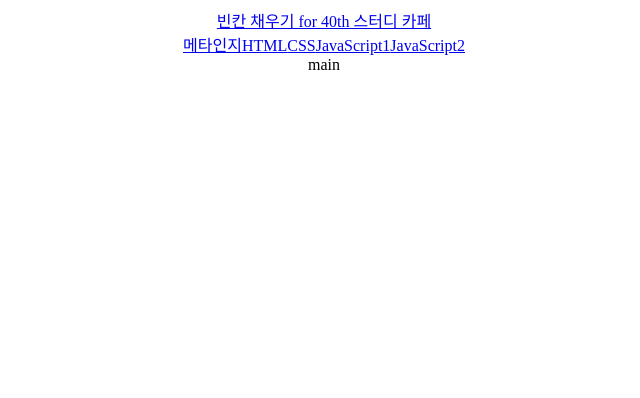
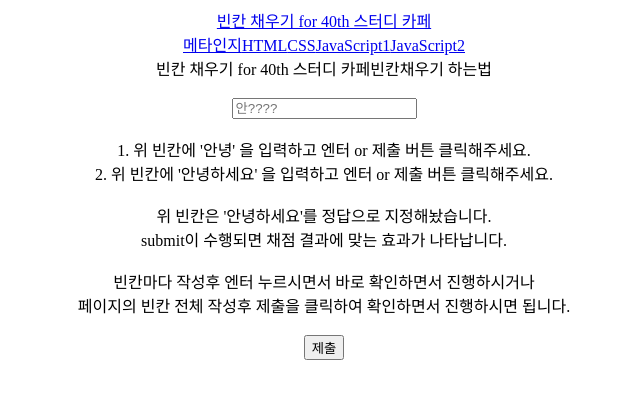
Before and after one commit to haileyport/fill-the-blank-react, a React (Create React App) app: page / in a window 1280 px wide. Shown: the top 398 px of the page, without its empty margins (316-956 px from the left). Built offline with nearby package versions, Linux system fonts and the light colour scheme.

Commit message:
style: style 변경

```diff
--- a/src/App.js
+++ b/src/App.js
@@ -17,7 +17,7 @@ function App() {
         <div>
           <Menu />
         </div>
-        <div className="h-screen bg-teal-800 border-2 border-rose-600">
+        <div className="h-screen bg-slate-500">
           <Routes>
             <Route path="/" element={<Main />}></Route>
             <Route path="/meta" element={<Meta />}></Route>
--- a/src/component/Menu.js
+++ b/src/component/Menu.js
@@ -10,9 +10,9 @@ const Menu = () => {
     { title: "JavaScript2", url: "/javascript2" },
   ];
   return (
-    <div className="flex flex-row flex justify-between items-center max-w-6xl h-16 mx-auto px-4 bg-emerald-600">
+    <div className="flex flex-row flex justify-between items-center max-w-6xl h-16 mx-auto px-4 bg-indigo-900">
       <header>
-        <Link className="text-amber-50" to="/">
+        <Link className="font-bold text-violet-100" to="/">
           빈칸 채우기 for 40th 스터디 카페
         </Link>
       </header>
@@ -21,7 +21,7 @@ const Menu = () => {
           return (
             <Link
               key={idx}
-              className="flex py-5 px-2 text-amber-50"
+              className="flex py-5 px-2 font-bold text-violet-100"
               to={el.url}
             >
               {el.title}
--- a/src/index.css
+++ b/src/index.css
@@ -15,6 +15,14 @@ main {
   @apply h-full;
 }
 
+span {
+  @apply text-violet-100;
+}
+
+button {
+  @apply bg-violet-500 hover:bg-violet-700 text-violet-100 font-bold py-2 px-4 rounded-full;
+}
+
 /* body {
   margin: 0;
   font-family: -apple-system, BlinkMacSystemFont, 'Segoe UI', 'Roboto', 'Oxygen',
--- a/src/pages/Main.js
+++ b/src/pages/Main.js
@@ -1,9 +1,76 @@
-import React from "react";
+import React, { useState } from "react";
 
 const Main = () => {
+  const [text, setText] = useState("");
+  const css =
+    "rounded-md focus:outline-none focus:border-sky-500 focus:bg-slate-100 focus:ring-sky-500 focus:ring-1 text-gray-800 ";
+  const [newCSs, setNewCss] = useState(css);
+  const data = {
+    hello: "안녕하세요",
+  };
+
+  const textHandler = (e) => {
+    setText(e.target.value);
+  };
+
+  const answerHandler = (e) => {
+    e.preventDefault();
+    if (data.hello === text) {
+      setNewCss(`${css}bg-green-100`);
+    } else {
+      setNewCss(`${css}bg-red-100`);
+      setText("");
+    }
+    console.log(newCSs);
+  };
   return (
     <div className="h-full">
-      <div>main</div>
+      <main className="left-1/2 top-1/4	rounded-lg border-2 border-yellow-50">
+        <form>
+          <span>빈칸 채우기 for 40th 스터디 카페</span>
+          <span>빈칸채우기 하는법</span>
+          <br />
+          <br />
+          <span className="text-gray-800">
+            <input
+              id="hello"
+              type="text"
+              placeholder="안????"
+              value={text || ""}
+              onChange={textHandler}
+              className={newCSs}
+            />
+          </span>
+          <br />
+          <br />
+          <span>
+            1. 위 빈칸에 '안녕' 을 입력하고 엔터 or 제출 버튼 클릭해주세요.
+          </span>
+          <br />
+          <span>
+            2. 위 빈칸에 '안녕하세요' 을 입력하고 엔터 or 제출 버튼
+            클릭해주세요.
+          </span>
+          <br />
+          <br />
+          <span>위 빈칸은 '안녕하세요'를 정답으로 지정해놨습니다.</span>
+          <br />
+          <span>submit이 수행되면 채점 결과에 맞는 효과가 나타납니다.</span>
+          <br />
+          <br />
+          <span>
+            빈칸마다 작성후 엔터 누르시면서 바로 확인하면서 진행하시거나
+          </span>
+          <br />
+          <span>
+            페이지의 빈칸 전체 작성후 제출을 클릭하여 확인하면서 진행하시면
+            됩니다.
+          </span>
+          <br />
+          <br />
+          <button onClick={answerHandler}>제출</button>
+        </form>
+      </main>
     </div>
   );
 };
```
